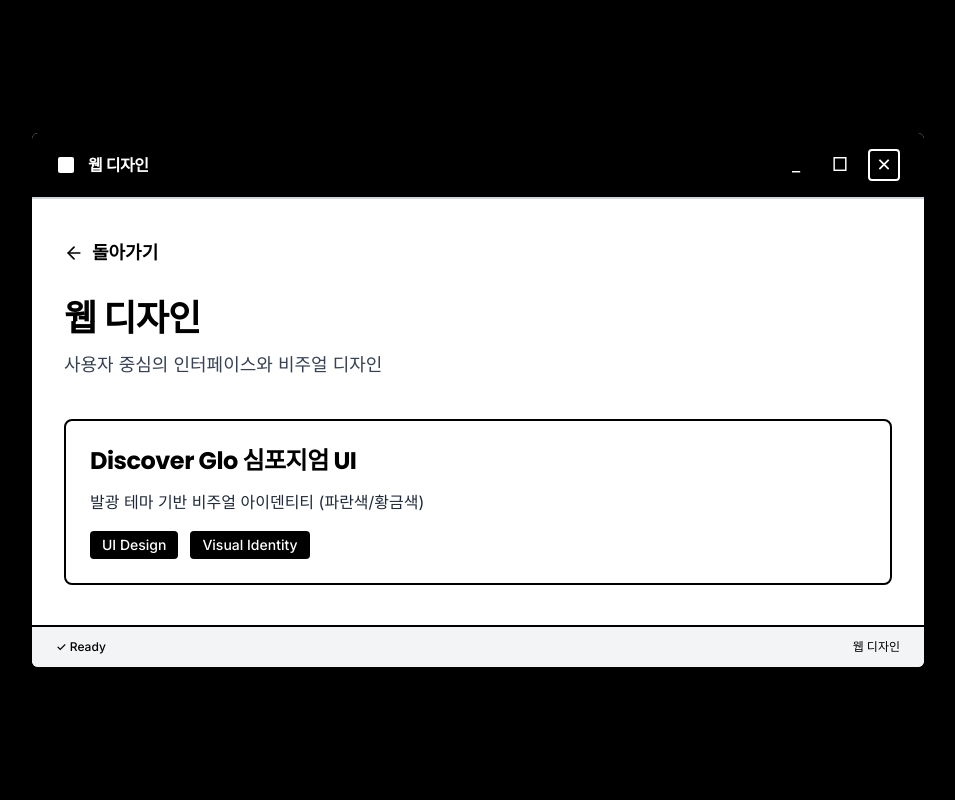
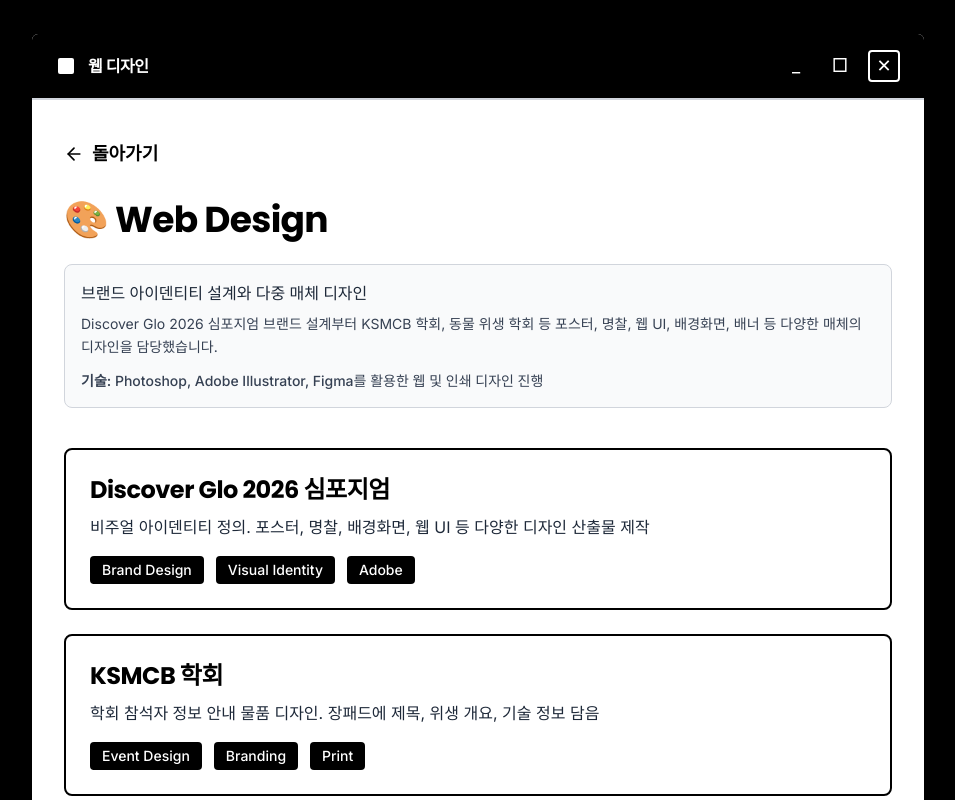
Before and after one commit to rlatmdalsk-sketch/ksm-portfolio, a React (Vite) app: page /web-design in a window 1280 px wide. Shown: the top 800 px of the page, without its empty margins (162-1117 px from the left). Built offline with nearby package versions, Linux system fonts and the light colour scheme.

Commit message:
섹션 정리

```diff
--- a/src/data/projects.js
+++ b/src/data/projects.js
@@ -2,42 +2,147 @@ export const projectsData = {
   marketing: [
     {
       id: 1,
-      title: 'Support-new 페이지 개선',
-      description: 'GA4 분석 기반 정보구조 재설계로 Views +24.4%, CTA Clicks +54.7% 증가',
-      tags: ['GA4', 'UX Design', 'CMS'],
-      image: null,
+      title: 'Kakao Channel 운영 전략',
+      description: '카카오톡 채널 기획부터 배포까지 전담. 정기적인 메시지 템플릿 설계 및 비즈니스 폼 구축',
+      tags: ['Channel Strategy', 'Content Marketing', 'Analytics'],
     },
     {
       id: 2,
-      title: 'Discover Glo 심포지엄',
-      description: '비주얼 아이덴티티 정의 및 포스터, 명찰, 웹 UI 디자인',
-      tags: ['Event Marketing', 'Design System'],
-      image: null,
+      title: 'Brand Blog 운영 및 최적화',
+      description: '블로그 레이아웃 설계, 이미지/그래픽 작성, SEO 최적화',
+      tags: ['Content Strategy', 'SEO', 'GA4'],
+      result: '조회수 ↑, 검색 순위 향상',
     },
     {
       id: 3,
-      title: '학회 마케팅 캠페인',
-      description: '타겟 분석 및 기프트/홍보물 디자인, 현장 운영',
-      tags: ['Campaign', 'Audience Analysis'],
-      image: null,
+      title: 'CS페이지 최적화 (핵심 사례)',
+      description: 'GA4 데이터 분석 기반 정보구조 재설계. 클릭율, 이탈율, 사용자 체류시간 개선',
+      tags: ['UX Design', 'Data Analysis', 'CMS'],
+      result: '클릭율 ↑, 이탈율 ↓, 체류시간 ↑',
+    },
+    {
+      id: 4,
+      title: 'Google Forms & Survey 설계',
+      description: '만족도 조사, 신청 폼, 정보 수집 폼, Discover Glo 등 다양한 폼 설계 및 운영',
+      tags: ['Form Design', 'CRM', 'Data Management'],
+      result: '데이터 기반 인사이트 도출',
+    },
+    {
+      id: 5,
+      title: 'GA4 웹 분석 및 성과 추적',
+      description: 'Discover Glo 캠페인 성과 분석, 블로그 조회수 & 검색 분석, CS페이지 개선 지표 추적',
+      tags: ['GA4', 'Data-Driven', 'Analytics'],
+      result: '의사결정 기반 데이터 제공',
+    },
+    {
+      id: 6,
+      title: '해외 본사와의 국제 협업',
+      description: 'Promega USA와 프로젝트 협력. 이메일/회의를 통한 실시간 소통, 캠페인 페이지 설계 협력',
+      tags: ['International', 'Communication', 'Marketing'],
+      result: '문화 간 소통 경험',
     },
   ],
-  webDevelopment: [
-    {
-      id: 1,
-      title: 'React 포트폴리오 사이트',
-      description: 'Vite + React + Tailwind CSS로 구축한 다중 뷰 포트폴리오',
-      tags: ['React', 'Vite', 'Tailwind'],
-      image: null,
-    },
-  ],
+  webDevelopment: {
+    professional: [
+      {
+        id: 1,
+        title: 'Sitecore CMS',
+        description: 'Promega Korea 웹페이지 유지보수 및 최적화',
+        tags: ['Sitecore', 'CMS', 'HTML/CSS'],
+        pages: [
+          {
+            name: 'Promo Event & Program',
+            description: '레이아웃 개선, 반응형 디자인 최적화'
+          },
+          {
+            name: '3D Assay Resource-center',
+            description: '기술 정보 정리, 네비게이션 개선'
+          },
+          {
+            name: 'Promega Connections',
+            description: '사이드바 디자인 변경, Sticky 기능 추가'
+          },
+          {
+            name: 'Customer Service',
+            description: '정보 구조 재설계, 사용자 경험 개선, GA4 분석'
+          },
+          {
+            name: 'Discover Glo 2026',
+            description: '폼 임베딩, 페이지 최적화'
+          },
+        ],
+        category: 'professional',
+      },
+    ],
+    learning: [
+      {
+        id: 2,
+        title: 'Gentle Monster Clone',
+        description: '복잡한 레이아웃 구현, 이미지 최적화, 성능 최적화 학습',
+        tags: ['HTML5', 'CSS3', 'JavaScript'],
+        details: '그리드 시스템, 반응형 디자인, 성능 최적화',
+        category: 'learning',
+      },
+      {
+        id: 3,
+        title: 'Prospecs Clone',
+        description: '시멘틱 마크업, 크로스 브라우징 호환성 학습',
+        tags: ['HTML5', 'CSS3', 'Web Standards'],
+        details: '마크업 구조 설계, 크로스 브라우징',
+        category: 'learning',
+      },
+      {
+        id: 4,
+        title: 'Wetube (React)',
+        description: '컴포넌트 기반 UI 설계, 상태 관리 학습',
+        tags: ['React', 'CSS Modules', 'Components'],
+        details: 'React 기초, 컴포넌트 설계',
+        category: 'learning',
+      },
+      {
+        id: 5,
+        title: 'Pokedex (REST API)',
+        description: '대용량 데이터 렌더링, 무한 스크롤 구현',
+        tags: ['REST API', 'Async-Await', 'JavaScript'],
+        details: 'API 연동, 비동기 처리',
+        category: 'learning',
+      },
+      {
+        id: 6,
+        title: 'Movie Search (Fetch API)',
+        description: '실시간 검색, 동적 UI 렌더링',
+        tags: ['Fetch API', 'Event Listener', 'DOM'],
+        details: '검색 구현, 사용자 입력 처리',
+        category: 'learning',
+      },
+      {
+        id: 7,
+        title: 'Anime Explorer',
+        description: 'JSON 파싱, 복잡한 데이터 구조 처리, 반응형 그리드 구현',
+        tags: ['REST API', 'JSON Parsing', 'Grid Layout'],
+        details: '데이터 분석, 시각화',
+        category: 'learning',
+      },
+    ],
+  },
   webDesign: [
     {
       id: 1,
-      title: 'Discover Glo 심포지엄 UI',
-      description: '발광 테마 기반 비주얼 아이덴티티 (파란색/황금색)',
-      tags: ['UI Design', 'Visual Identity'],
-      image: null,
+      title: 'Discover Glo 2026 심포지엄',
+      description: '비주얼 아이덴티티 정의. 포스터, 명찰, 배경화면, 웹 UI 등 다양한 디자인 산출물 제작',
+      tags: ['Brand Design', 'Visual Identity', 'Adobe'],
+    },
+    {
+      id: 2,
+      title: 'KSMCB 학회',
+      description: '학회 참석자 정보 안내 물품 디자인. 장패드에 제목, 위생 개요, 기술 정보 담음',
+      tags: ['Event Design', 'Branding', 'Print'],
+    },
+    {
+      id: 3,
+      title: '동물 위생 학회',
+      description: '학회 현장 벽면에 설치되는 인포그래픽 디자인. 주요 메시지, 기술 정보, QR 코드 포함',
+      tags: ['Infographic', 'Event Design', 'Adobe'],
     },
   ],
 }
--- a/src/pages/Home.jsx
+++ b/src/pages/Home.jsx
@@ -35,15 +35,20 @@ export default function Home() {
           {/* 헤더 */}
           <div className="mb-12">
             <h1 className="text-5xl font-bold text-black mb-4">
-              안녕하세요
+              Kim Seungmin
             </h1>
-            <p className="text-xl text-gray-800 mb-3 font-medium">
-              마케팅, 웹 개발, 웹 디자인을 경험한 멀티 크리에이터입니다.
-            </p>
+            <div className="mb-6">
+              <p className="text-2xl font-bold text-gray-800 mb-2">
+                웹 표준을 준수하는 웹 퍼블리셔
+              </p>
+              <p className="text-2xl font-bold text-gray-800 mb-4">
+                마케팅과 디자인을 이해하는 개발자
+              </p>
+            </div>
             <p className="text-gray-700 leading-relaxed text-lg">
-              데이터 기반의 마케팅 전략부터 디자인 시스템 구축, 웹 개발 구현까지
+              Sitecore CMS에서 페이지 유지보수, GA4 분석 기반 CS페이지 최적화,
               <br />
-              다양한 분야에서 경험을 쌓아왔습니다.
+              Discover Glo 심포지엄 브랜드 설계 등 웹 표준, 마케팅, 디자인을 넘나드는 경험을 가지고 있습니다.
             </p>
           </div>
 
@@ -61,7 +66,7 @@ export default function Home() {
                 title="웹 개발"
                 description="React, JavaScript로 구현하는 프론트엔드"
                 path="/web-development"
-                projectCount={projectsData.webDevelopment.length}
+                projectCount={projectsData.webDevelopment.professional.length + projectsData.webDevelopment.learning.length}
               />
               <SectionFolder
                 title="웹 디자인"
--- a/src/pages/Marketing.jsx
+++ b/src/pages/Marketing.jsx
@@ -35,10 +35,17 @@ export default function Marketing() {
           </Link>
 
           {/* 제목 */}
-          <h1 className="text-4xl font-bold text-black mb-3">마케팅</h1>
-          <p className="text-gray-700 text-lg mb-10">
-            데이터 분석 기반의 전략 수립과 캠페인 실행 경험
-          </p>
+          <h1 className="text-4xl font-bold text-black mb-6">📊 Marketing</h1>
+          <div className="mb-10 p-4 bg-gray-50 rounded-lg border border-gray-300">
+            <p className="text-gray-800 font-medium mb-2">
+              GA4 분석 기반 데이터 주도형 마케팅 경험
+            </p>
+            <p className="text-gray-700 text-sm leading-relaxed">
+              카카오톡 채널 운영부터 블로그 관리, CS페이지 최적화, 폼 설계, 웹 분석까지
+              <br />
+              전체 마케팅 사이클을 담당하며 Promega Korea의 디지털 마케팅을 주도했습니다.
+            </p>
+          </div>
 
           {/* 프로젝트 목록 */}
           <div className="space-y-6">
@@ -47,8 +54,17 @@ export default function Marketing() {
                 key={project.id}
                 className="bg-white border-2 border-black rounded-lg p-6 hover:shadow-lg transition-all"
               >
-                <h3 className="text-2xl font-bold text-black mb-3">{project.title}</h3>
+                <h3 className="text-2xl font-bold text-black mb-2">{project.title}</h3>
                 <p className="text-gray-800 text-base mb-4 leading-relaxed">{project.description}</p>
+
+                {project.result && (
+                  <div className="mb-4 p-3 bg-gray-50 rounded border-l-4 border-black">
+                    <p className="text-sm text-gray-700">
+                      <span className="font-semibold">성과:</span> {project.result}
+                    </p>
+                  </div>
+                )}
+
                 <div className="flex flex-wrap gap-3">
                   {project.tags.map((tag, tagIdx) => (
                     <span
--- a/src/pages/WebDesign.jsx
+++ b/src/pages/WebDesign.jsx
@@ -35,10 +35,19 @@ export default function WebDesign() {
           </Link>
 
           {/* 제목 */}
-          <h1 className="text-4xl font-bold text-black mb-3">웹 디자인</h1>
-          <p className="text-gray-700 text-lg mb-10">
-            사용자 중심의 인터페이스와 비주얼 디자인
-          </p>
+          <h1 className="text-4xl font-bold text-black mb-6">🎨 Web Design</h1>
+          <div className="mb-10 p-4 bg-gray-50 rounded-lg border border-gray-300">
+            <p className="text-gray-800 font-medium mb-2">
+              브랜드 아이덴티티 설계와 다중 매체 디자인
+            </p>
+            <p className="text-gray-700 text-sm leading-relaxed mb-3">
+              Discover Glo 2026 심포지엄 브랜드 설계부터 KSMCB 학회, 동물 위생 학회 등
+              포스터, 명찰, 웹 UI, 배경화면, 배너 등 다양한 매체의 디자인을 담당했습니다.
+            </p>
+            <p className="text-gray-700 text-sm font-medium">
+              <span className="font-semibold">기술:</span> Photoshop, Adobe Illustrator, Figma를 활용한 웹 및 인쇄 디자인 진행
+            </p>
+          </div>
 
           {/* 프로젝트 목록 */}
           <div className="space-y-6">
@@ -47,8 +56,9 @@ export default function WebDesign() {
                 key={project.id}
                 className="bg-white border-2 border-black rounded-lg p-6 hover:shadow-lg transition-all"
               >
-                <h3 className="text-2xl font-bold text-black mb-3">{project.title}</h3>
+                <h3 className="text-2xl font-bold text-black mb-2">{project.title}</h3>
                 <p className="text-gray-800 text-base mb-4 leading-relaxed">{project.description}</p>
+
                 <div className="flex flex-wrap gap-3">
                   {project.tags.map((tag, tagIdx) => (
                     <span
```
Also changed, not shown: src/pages/WebDevelopment.jsx (+69 -7 lines).
